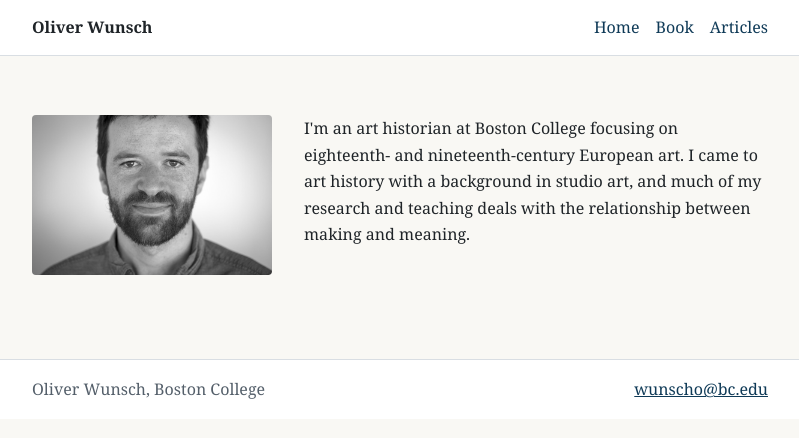
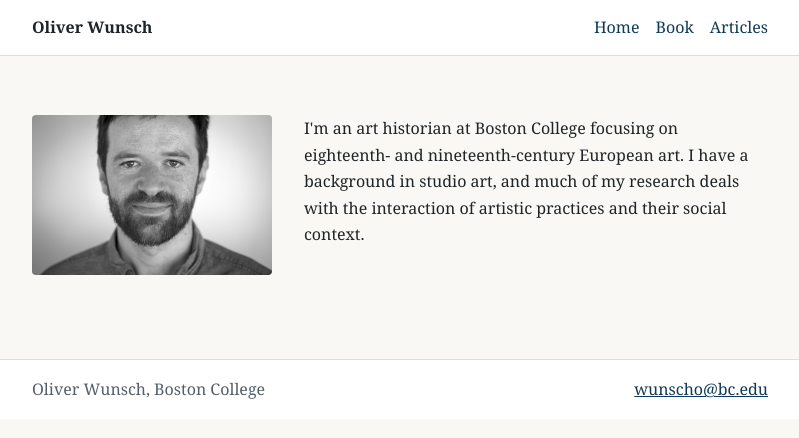
Before and after one commit to owunsch/owunsch.github.io, a Jekyll site: the page built from index.md, in a window 1280 px wide. Shown: the top 438 px of the page, without its empty margins (240-1039 px from the left). Built offline with Jekyll 4.4.1, drawn with Linux system fonts in a browser that asks for light colours.

Commit message:
Update _config.yml

```diff
--- a/_config.yml
+++ b/_config.yml
@@ -28,7 +28,7 @@ site_owner:
 
 home_intro:
   short_blurb: >
-    I'm an art historian at Boston College focusing on eighteenth- and nineteenth-century European art. I came to art history with a background in studio art, and much of my research and teaching deals with the relationship between making and meaning.
+    I'm an art historian at Boston College focusing on eighteenth- and nineteenth-century European art. I have a background in studio art, and much of my research deals with the interaction of artistic practices and their social context.
   title: "A Delicate Matter: Art, Fragility, and Consumption in Eighteenth-Century France"
   year: 2024
   publisher: "Pennsylvania State University Press"
```
